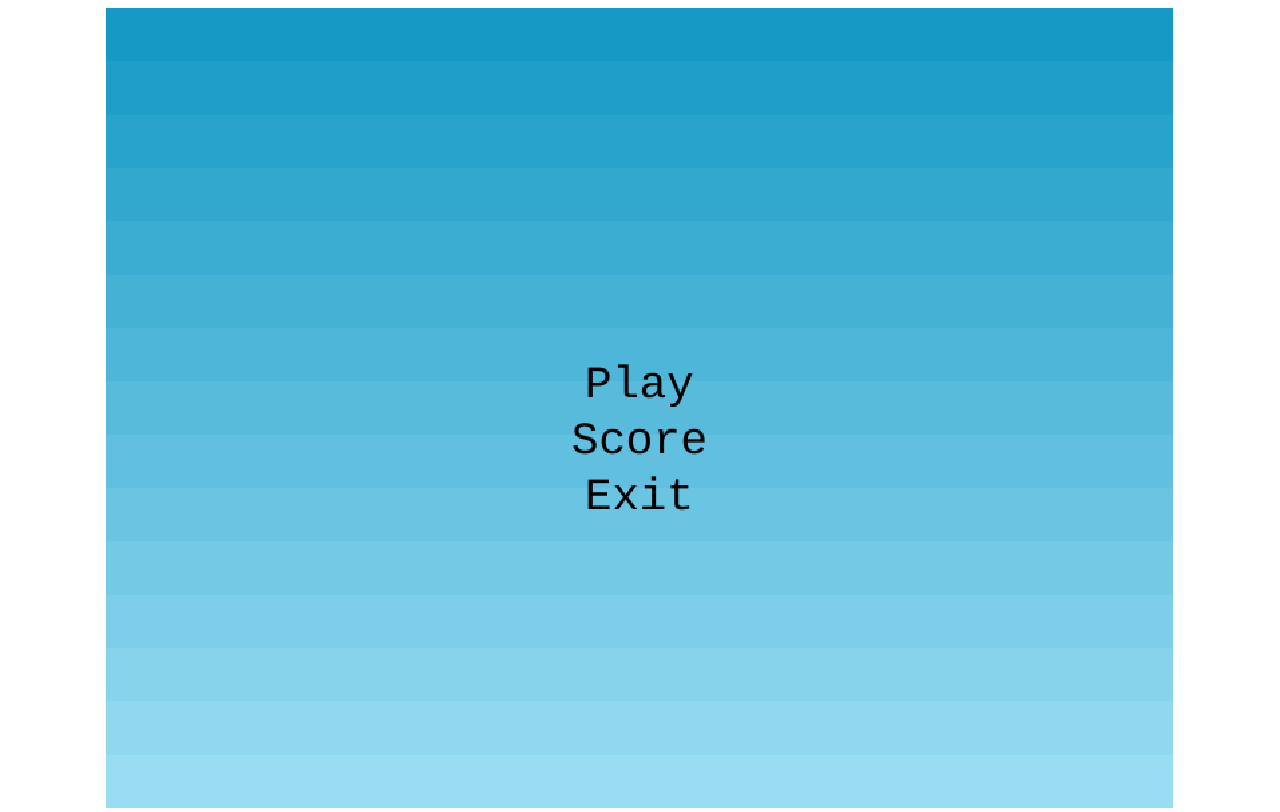
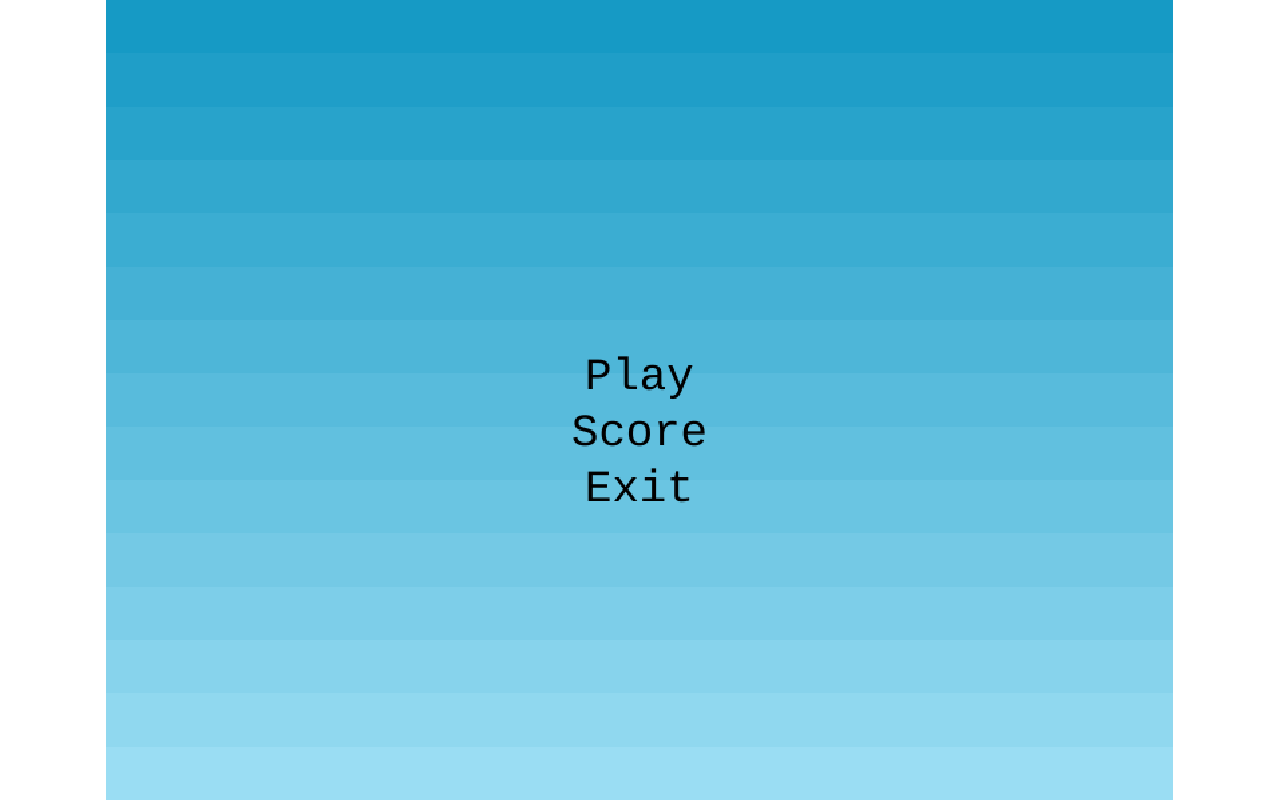
Before and after one commit to ruobasijan/flappy-bird-clone, a website built with Vite: page index.html in a window 1280 px wide. Built offline with nearby package versions, Linux system fonts and the light colour scheme.

Commit message:
updated index html

```diff
--- a/index.html
+++ b/index.html
@@ -2,12 +2,22 @@
 <html lang="en">
   <head>
     <meta charset="UTF-8" />
-    <link rel="icon" type="image/svg+xml" href="/vite.svg" />
     <meta name="viewport" content="width=device-width, initial-scale=1.0" />
+
     <title>flappy-bird-clone</title>
+
+    <style>
+      *, *::before, *::after {
+        box-sizing: border-box;
+      }
+
+      body {
+        padding: 0;
+        margin: 0;
+      }
+    </style>
   </head>
   <body>
-    <div id="app"></div>
     <script type="module" src="/src/main.ts"></script>
   </body>
 </html>
```
